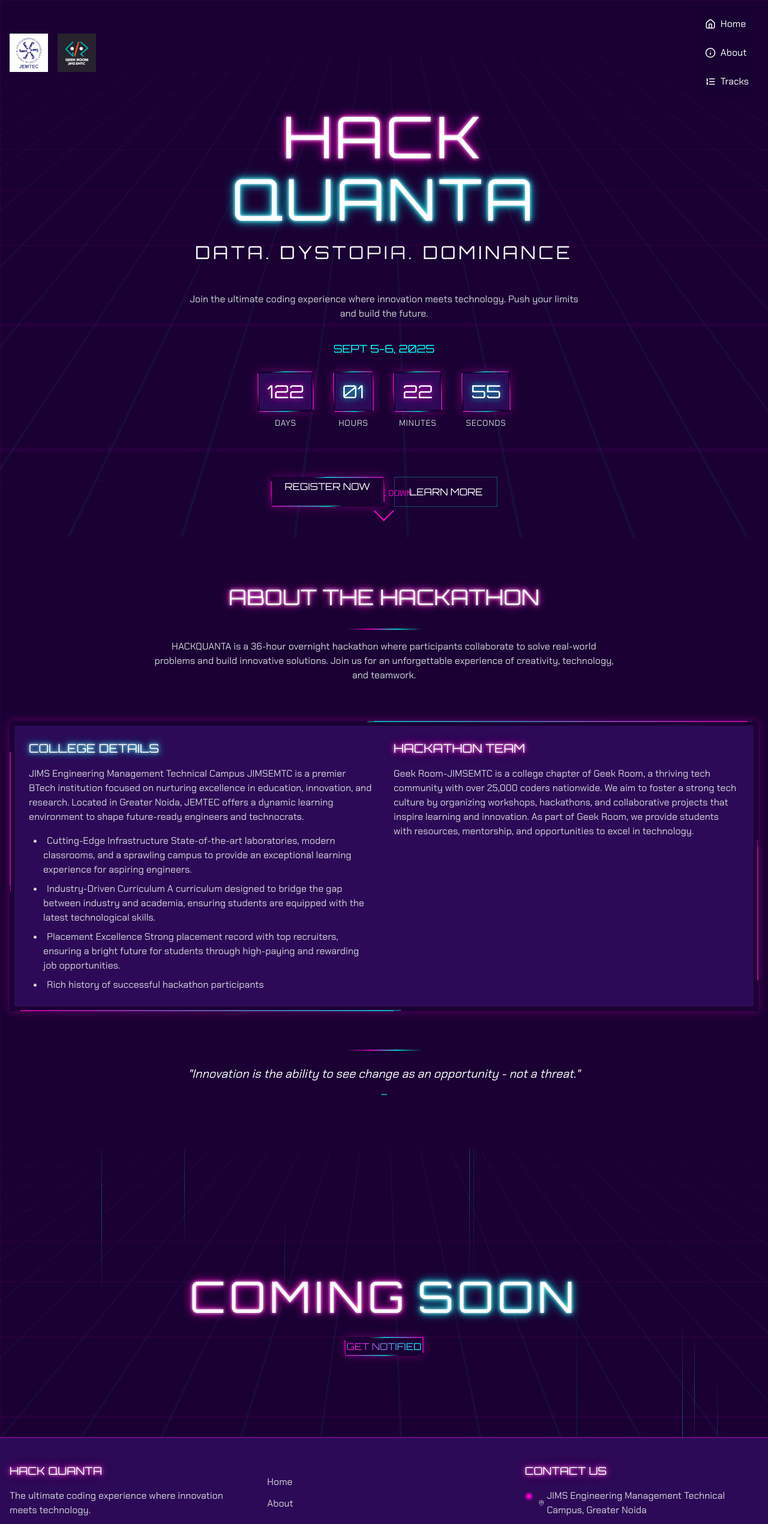
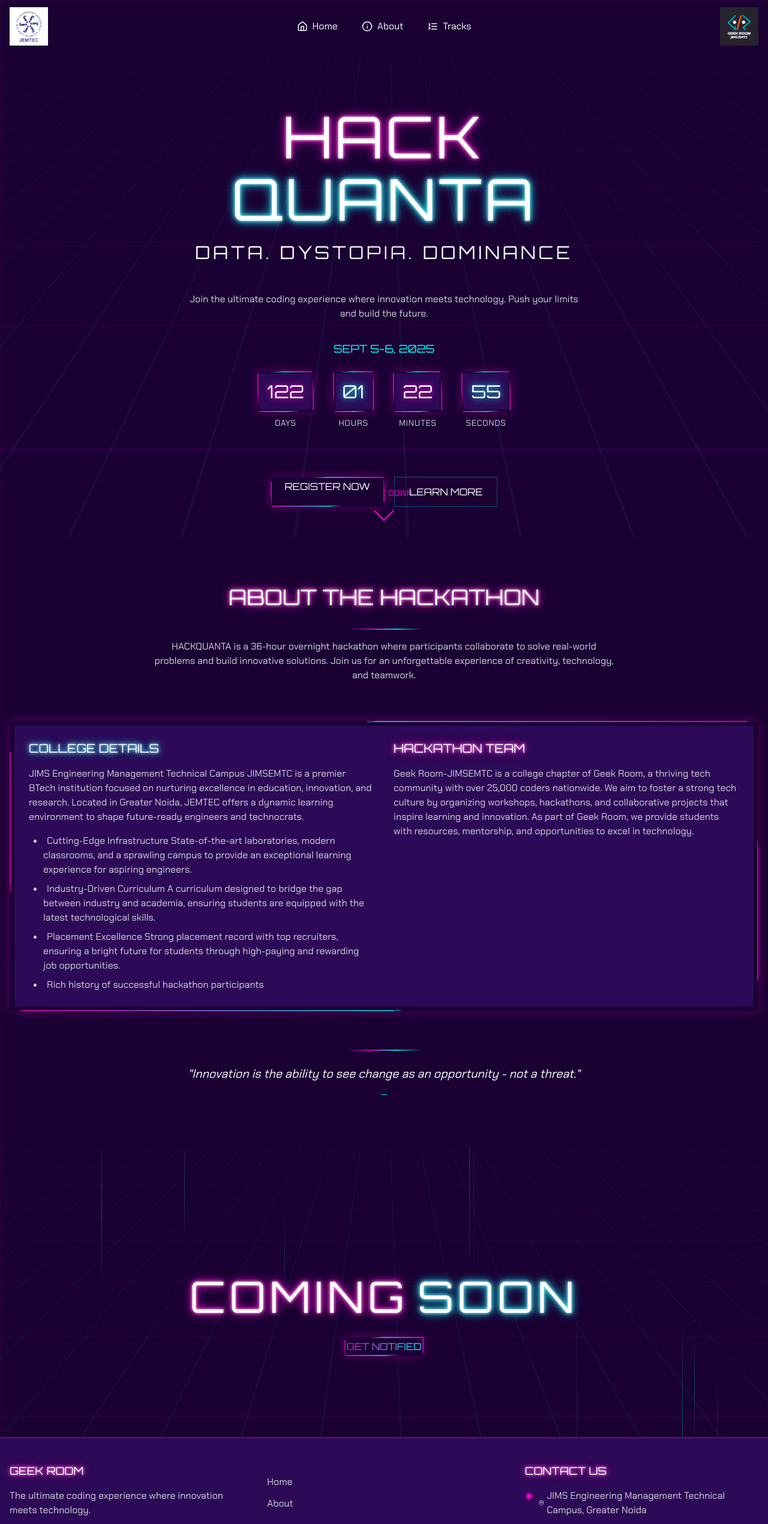
Before and after one commit to Mohitclan/hack-quanta, a React (Vite) app: page / in a window 1280 px wide. Shown: the top 2541 px of the page at 60% size. Built offline with nearby package versions, Linux system fonts and the light colour scheme.

Commit message:
Fix: Navbar and logo positioning
- Changed navbar to top center.
- Added a logo to the top right corner.
- Updated the "Hackathon team" title to "GEEK ROOM".

```diff
--- a/src/components/Footer.tsx
+++ b/src/components/Footer.tsx
@@ -8,7 +8,7 @@ const Footer = () => {
       <div className="container mx-auto px-4">
         <div className="grid grid-cols-1 md:grid-cols-3 gap-10">
           <div>
-            <h4 className="neon-text font-display text-lg mb-4">HACK QUANTA</h4>
+            <h4 className="neon-text font-display text-lg mb-4">GEEK ROOM</h4>
             <p className="text-gray-300 mb-4">
               The ultimate coding experience where innovation meets technology.
             </p>
--- a/src/components/NavBar.tsx
+++ b/src/components/NavBar.tsx
@@ -30,42 +30,22 @@ const NavBar = () => {
     <header className="fixed top-0 left-0 w-full z-50">
       <div className="container mx-auto px-4">
         <div className="flex justify-between items-center py-3">
-          {/* Logos in top left */}
-          <div className="flex items-center space-x-4">
+          {/* Logo in top left */}
+          <div className="flex items-center">
             <img
               src="/lovable-uploads/ae3ecdc4-9c59-4591-9239-f257b341427b.png"
               alt="JEMTEC Logo"
               className="h-16 w-16 object-contain"
             />
-            <img
-              src="/lovable-uploads/b6f4ea3c-9561-41ec-a684-b80fe4df7e88.png"
-              alt="Geek Room Logo"
-              className="h-16 w-16 object-contain"
-            />
           </div>
 
-          {/* Navigation on right side */}
+          {/* Navigation in center */}
           <nav className={cn(
             "transition-all duration-300",
-            isScrolled ? "bg-cyber-black/80 backdrop-blur-md" : ""
+            isScrolled ? "bg-cyber-black/80 backdrop-blur-md rounded-lg px-4" : ""
           )}>
-            <div className="flex flex-col items-end">
-              {/* Mobile Menu Button */}
-              {isMobile && (
-                <button
-                  onClick={toggleMenu}
-                  className="md:hidden cyber-box p-1 m-4"
-                >
-                  <div className="w-6 h-5 flex flex-col justify-between">
-                    <span className={`w-full h-0.5 bg-white transition-all ${isMenuOpen ? 'rotate-45 translate-y-2' : ''}`}></span>
-                    <span className={`w-full h-0.5 bg-white transition-all ${isMenuOpen ? 'opacity-0' : 'opacity-100'}`}></span>
-                    <span className={`w-full h-0.5 bg-white transition-all ${isMenuOpen ? '-rotate-45 -translate-y-2' : ''}`}></span>
-                  </div>
-                </button>
-              )}
-
-              {/* Desktop Navigation - Vertical on right side */}
-              <div className={`hidden md:flex flex-col space-y-6 p-4 bg-cyber-black/80 backdrop-blur-md`}>
+            {/* Desktop Navigation */}
+            <div className="hidden md:flex items-center space-x-10">
               <a href="#home" className="text-white hover:text-neon-pink transition-colors flex items-center gap-2">
                 <Home size={18} />
                 <span>Home</span>
@@ -80,9 +60,23 @@ const NavBar = () => {
               </a>
             </div>
 
+            {/* Mobile Menu Button */}
+            {isMobile && (
+              <button
+                onClick={toggleMenu}
+                className="md:hidden cyber-box p-1"
+              >
+                <div className="w-6 h-5 flex flex-col justify-between">
+                  <span className={`w-full h-0.5 bg-white transition-all ${isMenuOpen ? 'rotate-45 translate-y-2' : ''}`}></span>
+                  <span className={`w-full h-0.5 bg-white transition-all ${isMenuOpen ? 'opacity-0' : 'opacity-100'}`}></span>
+                  <span className={`w-full h-0.5 bg-white transition-all ${isMenuOpen ? '-rotate-45 -translate-y-2' : ''}`}></span>
+                </div>
+              </button>
+            )}
+
             {/* Mobile Menu */}
             {isMobile && isMenuOpen && (
-                <div className="absolute top-full right-0 w-48 bg-cyber-black/95 backdrop-blur-lg shadow-lg py-4 flex flex-col items-start space-y-4 px-4">
+              <div className="absolute top-full left-0 right-0 mx-auto w-48 bg-cyber-black/95 backdrop-blur-lg shadow-lg py-4 flex flex-col items-center space-y-4 rounded-lg">
                 <a href="#home" className="text-white hover:text-neon-pink transition-colors py-2 flex items-center gap-2">
                   <Home size={18} />
                   <span>Home</span>
@@ -97,8 +91,16 @@ const NavBar = () => {
                 </a>
               </div>
             )}
+          </nav>
+
+          {/* Logo in top right */}
+          <div className="flex items-center">
+            <img
+              src="/lovable-uploads/b6f4ea3c-9561-41ec-a684-b80fe4df7e88.png"
+              alt="Geek Room Logo"
+              className="h-16 w-16 object-contain"
+            />
           </div>
-          </nav>
         </div>
       </div>
     </header>
```
Lines whose indentation alone changed are shown as unchanged.
